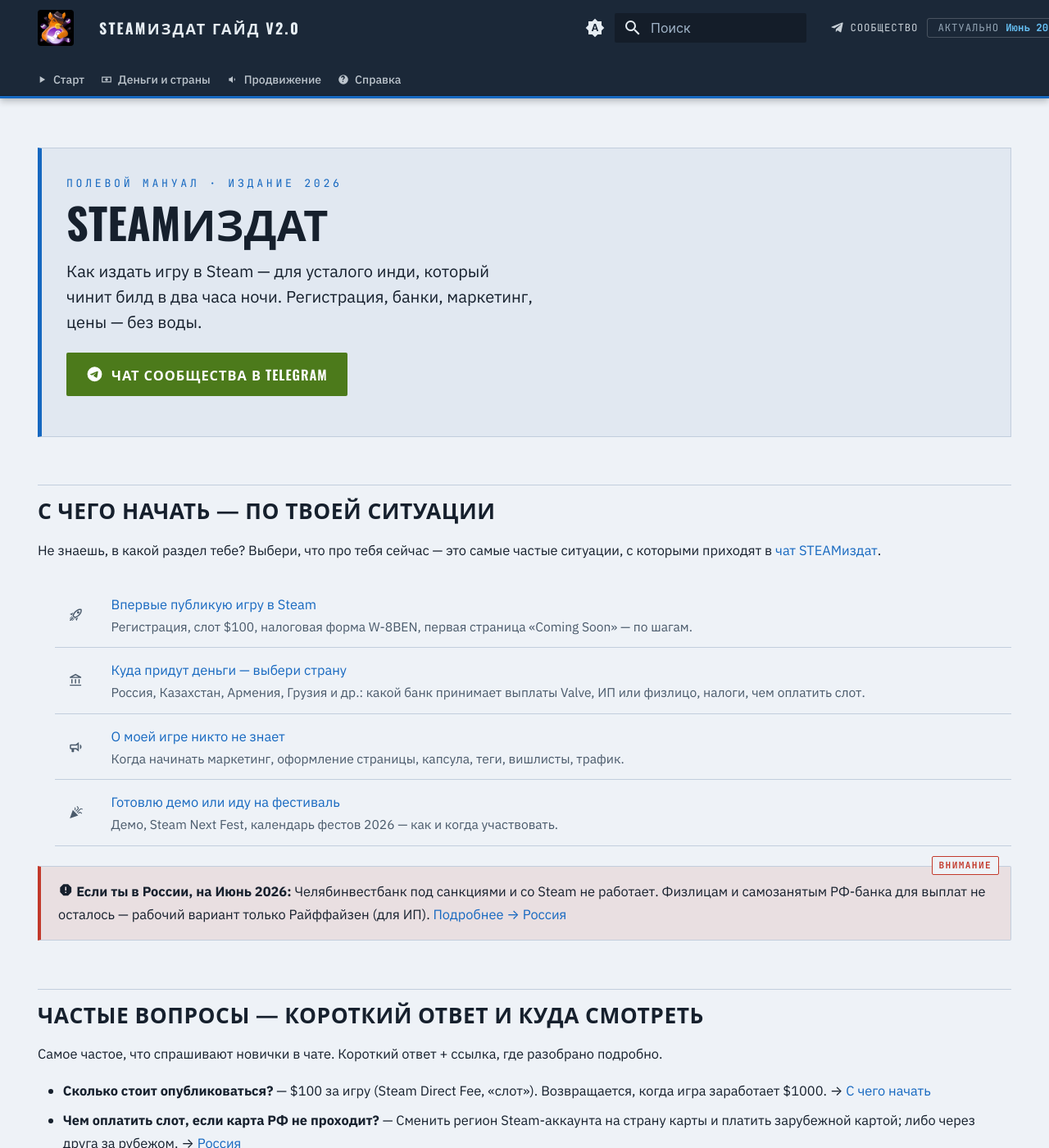
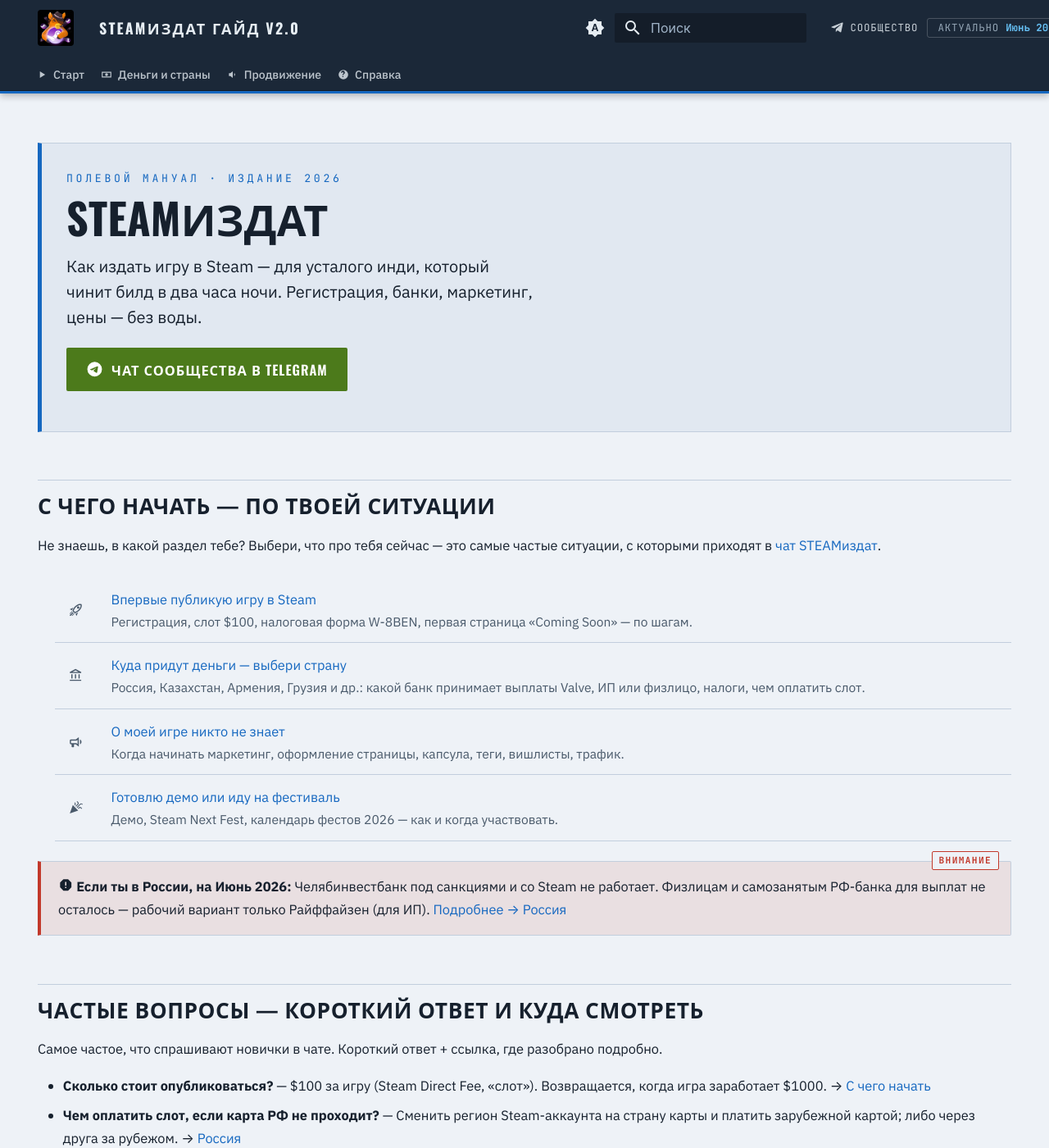
Before and after one commit to steam-izdat/steam-izdat.github.io, an MkDocs documentation site: the page built from docs/index.md, in a window 1280 px wide and 1400 px high. Shown: the whole window at 82% size. Built offline with MkDocs 1.6.1 and Material for MkDocs 9.7.7, drawn with Linux system fonts in a browser that asks for light colours.

Commit message:
Шапка: уже полоса табов — меньше пустого пространства над пунктами

```diff
--- a/docs/stylesheets/extra.css
+++ b/docs/stylesheets/extra.css
@@ -171,7 +171,7 @@
 
 /* табы: приглушены как хром, с иконкой; плашку прижимаем к низу панели,
    чтобы вертикальная подкладка была симметрична и не обрезалась о height:2.4rem */
-.md-tabs__item { display: flex; align-items: flex-end; padding-left: 0; padding-right: 0; }
+.md-tabs__item { display: flex; align-items: flex-end; height: 2.1rem; padding-left: 0; padding-right: 0; }
 .md-tabs__link {
   opacity: .8;
   font-weight: 500;
```
